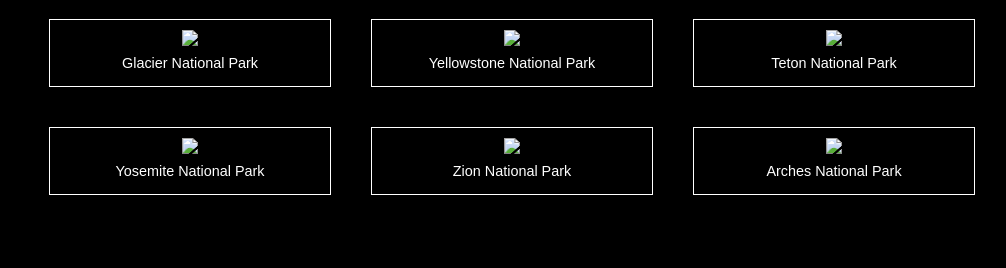
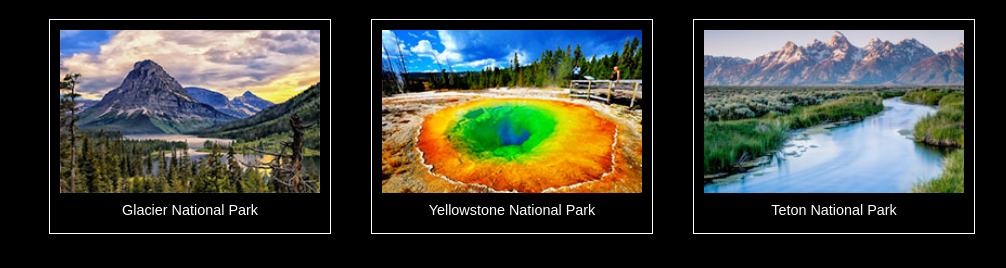
Before and after one commit to smallduck7/smallduck7.github.io, a plain HTML site: page explore.html in a window 1280 px wide. Shown: the part 458-726 px from the top of the page, without its empty margins (126-1132 px from the left). Drawn offline with Linux system fonts and the light colour scheme.

Commit message:
Update explore.html

```diff
--- a/explore.html
+++ b/explore.html
@@ -25,32 +25,32 @@
 	<h2>Choose a US National Parl Below:</h2>
 
 	<figure>
-	<img src="parks/glacier.jpg">
+	<img src="glacier.jpg">
 	<figcaption>Glacier National Park</figcaption>
 	</figure>
 
 	<figure>
-	<img src="parks/yellowstone.jpg">
+	<img src="yellowstone.jpg">
 	<figcaption>Yellowstone National Park</figcaption>
 	</figure>
 
 	<figure>
-	<img src="parks/teton.jpg">
+	<img src="teton.jpg">
 	<figcaption>Teton National Park</figcaption>
 	</figure>
 
 	<figure>
-	<img src="parks/yosemite.jpg">
+	<img src="yosemite.jpg">
 	<figcaption>Yosemite National Park</figcaption>
 	</figure>
 
 	<figure>
-	<img src="parks/zion.jpg">
+	<img src="zion.jpg">
 	<figcaption>Zion National Park</figcaption>
 	</figure>
 
 	<figure>
-	<img src="parks/arches.jpg">
+	<img src="arches.jpg">
 	<figcaption>Arches National Park</figcaption>
 	</figure>
 
```
